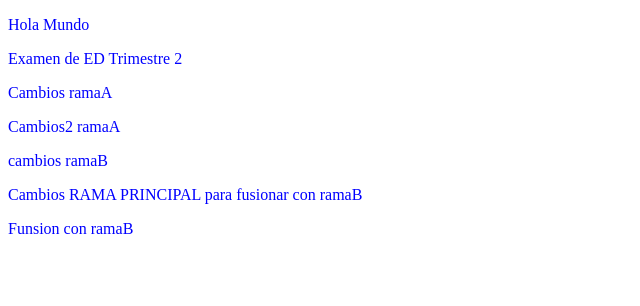
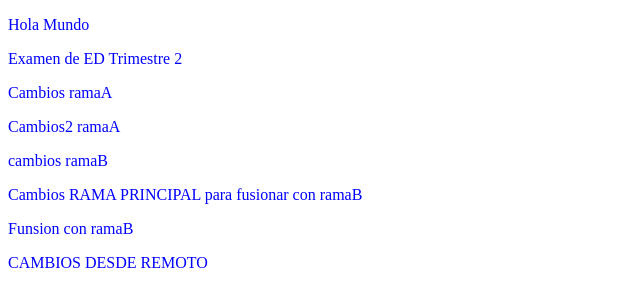
Before and after one commit to JoanaCasco/examen, a plain HTML site: page index.html in a window 1280 px wide. Shown: the whole page, without its empty margins (0-640 px from the left). Drawn offline with Linux system fonts and the light colour scheme.

Commit message:
Update index.html
Commit desde remoto

```diff
--- a/index.html
+++ b/index.html
@@ -13,5 +13,6 @@
     <p>cambios ramaB</p>
     <p>Cambios RAMA PRINCIPAL para fusionar con ramaB</p>
     <p>Funsion con ramaB</p>
+    <p>CAMBIOS DESDE REMOTO</p>
 </body>
 </html>
```
